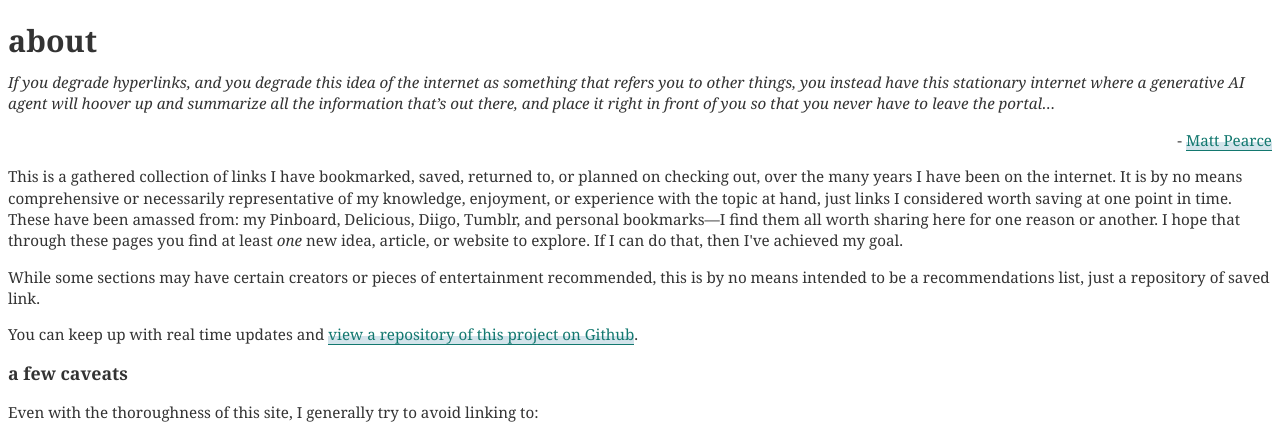
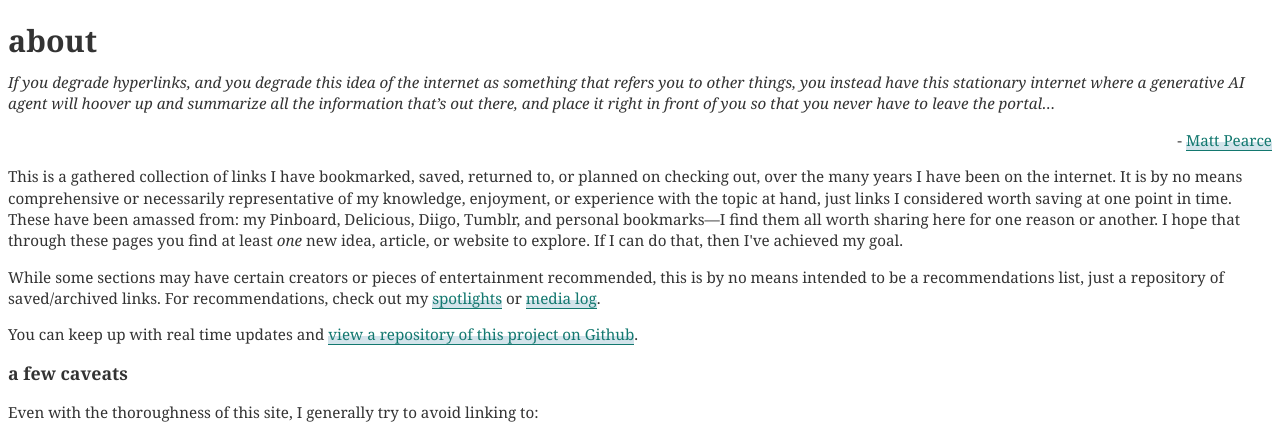
Before and after one commit to aroceu/links, a PHP site: page /about.php in a window 1280 px wide. Shown: the top 439 px of the page. Run offline with PHP 8.4, Linux system fonts and the light colour scheme.

Commit message:
Update about.php

```diff
--- a/about.php
+++ b/about.php
@@ -10,7 +10,7 @@
 
 <p>This is a gathered collection of links I have bookmarked, saved, returned to, or planned on checking out, over the many years I have been on the internet. It is by no means comprehensive or necessarily representative of my knowledge, enjoyment, or experience with the topic at hand, just links I considered worth saving at one point in time. These have been amassed from: my Pinboard, Delicious, Diigo, Tumblr, and personal bookmarks&mdash;I find them all worth sharing here for one reason or another. I hope that through these pages you find at least <i>one</i> new idea, article, or website to explore. If I can do that, then I've achieved my goal.</p>
 
-<p>While some sections may have certain creators or pieces of entertainment recommended, this is by no means intended to be a recommendations list, just a repository of saved link.</p>
+<p>While some sections may have certain creators or pieces of entertainment recommended, this is by no means intended to be a recommendations list, just a repository of saved/archived links. For recommendations, check out my <a href="https://aroceu.com/spotlight" target="_parent">spotlights</a> or <a href="https://aroceu.com/library/log" target="_parent">media log</a>.</p>
 
 <p>You can keep up with real time updates and <a href="https://github.com/aroceu/links" target="_blank">view a repository of this project on Github</a>.
 
```
